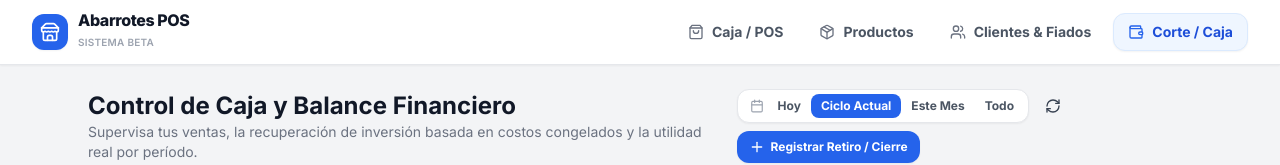
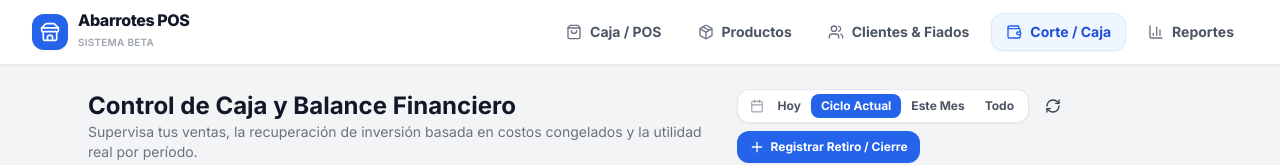
Before and after one commit to alexxpereira15-svg/POS-Abarrotes, a Next.js app: page /caja in a window 1280 px wide. Shown: the top 165 px of the page. Built offline with nearby package versions, Linux system fonts and the light colour scheme; no server answers; the database is empty.

Commit message:
Update Navbar.tsx

```diff
--- a/src/components/shared/Navbar.tsx
+++ b/src/components/shared/Navbar.tsx
@@ -2,7 +2,7 @@
 
 import Link from 'next/link'
 import { usePathname } from 'next/navigation'
-import { ShoppingBag, Package, Users, Store, Wallet } from 'lucide-react'
+import { ShoppingBag, Package, Users, Store, Wallet, BarChart3 } from 'lucide-react'
 
 export default function Navbar() {
   const pathname = usePathname()
@@ -12,6 +12,7 @@ export default function Navbar() {
     { name: 'Productos', href: '/productos', icon: Package },
     { name: 'Clientes & Fiados', href: '/clientes', icon: Users },
     { name: 'Corte / Caja', href: '/caja', icon: Wallet },
+    { name: 'Reportes', href: '/reportes', icon: BarChart3 },
   ]
 
   return (
```
